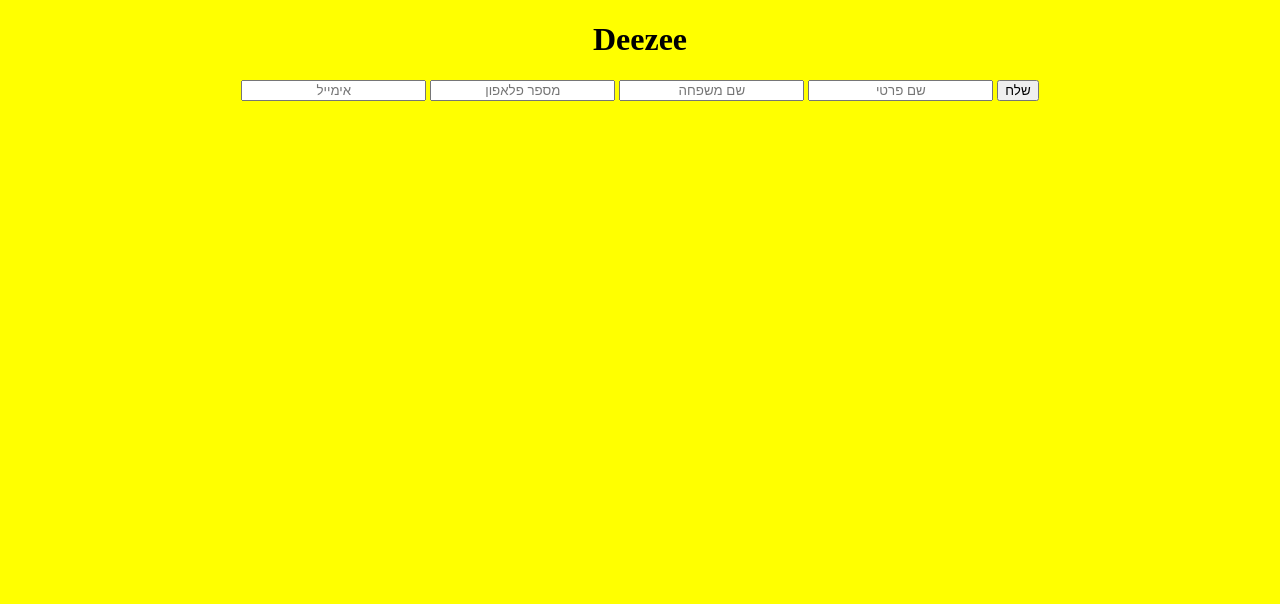
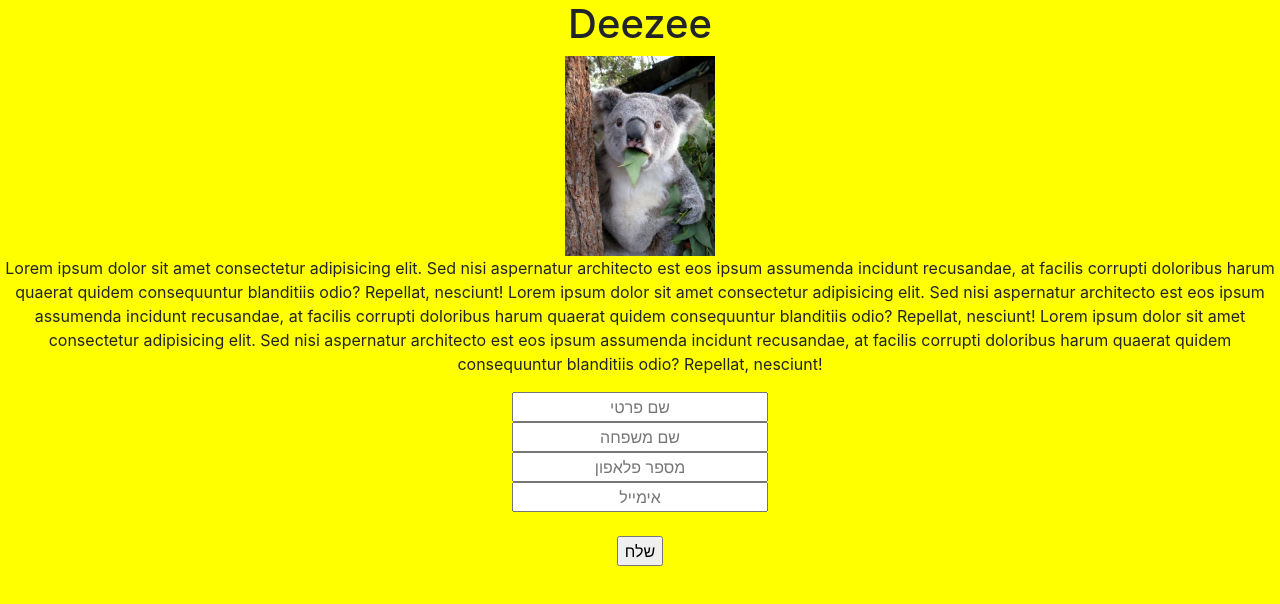
Before and after one commit to Nudu/Deazy, a plain HTML site: page index.html in a window 1280 px wide. Drawn offline with nearby package versions, Linux system fonts and the light colour scheme.

Commit message:
improved flexbox

```diff
--- a/css/style.css
+++ b/css/style.css
@@ -7,14 +7,25 @@ h1 {
     text-align: center;
 }
 
-input{
+input {
     text-align: center;
 }
 
+p {
+    text-align: center;
+}
+
+.logo{
+    margin: 0 auto;
+    display: flex;
+    height: 25vh;
+}
+
 .form-container {
-    /* justify-content: center;
+    align-items: center;
+    justify-content: center;
     flex-direction: column;
-    display: flex; */
+    display: flex;
     text-align: center;
 }
 
--- a/index.html
+++ b/index.html
@@ -5,6 +5,8 @@
     <meta charset="UTF-8">
     <meta name="viewport" content="width=device-width, initial-scale=1.0">
     <meta http-equiv="X-UA-Compatible" content="ie=edge">
+    <link rel="stylesheet" href="https://maxcdn.bootstrapcdn.com/bootstrap/4.0.0/css/bootstrap.min.css"
+        integrity="sha384-Gn5384xqQ1aoWXA+058RXPxPg6fy4IWvTNh0E263XmFcJlSAwiGgFAW/dAiS6JXm" crossorigin="anonymous">
     <link rel="stylesheet" href="css/style.css">
     <link rel="shortcut icon" href="img/util img/favicon.ico">
     <title>Deezee</title>
@@ -13,14 +15,22 @@
 <body onload="init()">
 
     <h1>Deezee</h1>
-
+    <img class="logo" src="/img/1493278967527.jpg" alt="">
+    <p>Lorem ipsum dolor sit amet consectetur adipisicing elit. Sed nisi aspernatur architecto est eos ipsum assumenda
+        incidunt recusandae, at facilis corrupti doloribus harum quaerat quidem consequuntur blanditiis odio? Repellat,
+        nesciunt! Lorem ipsum dolor sit amet consectetur adipisicing elit. Sed nisi aspernatur architecto est eos ipsum assumenda
+        incidunt recusandae, at facilis corrupti doloribus harum quaerat quidem consequuntur blanditiis odio? Repellat,
+        nesciunt! Lorem ipsum dolor sit amet consectetur adipisicing elit. Sed nisi aspernatur architecto est eos ipsum assumenda
+        incidunt recusandae, at facilis corrupti doloribus harum quaerat quidem consequuntur blanditiis odio? Repellat,
+        nesciunt!</p>
     <div class="form-container">
+        <input type="text" placeholder="שם פרטי">
+        <input type="text" placeholder="שם משפחה">
+        <input type="text" placeholder="מספר פלאפון">
         <input type="email" placeholder="אימייל">
-        <input type="text" placeholder="מספר פלאפון">
-        <input type="text" placeholder="שם משפחה">
-        <input type="text" placeholder="שם פרטי">
+        <br>
         <input type="submit" value="שלח">
-</div>
+    </div>
 
     <script src="js/dz-service.js"></script>
     <script src="js/main.js"></script>
```
Also changed, not shown: img/1493278967527.jpg (added).
